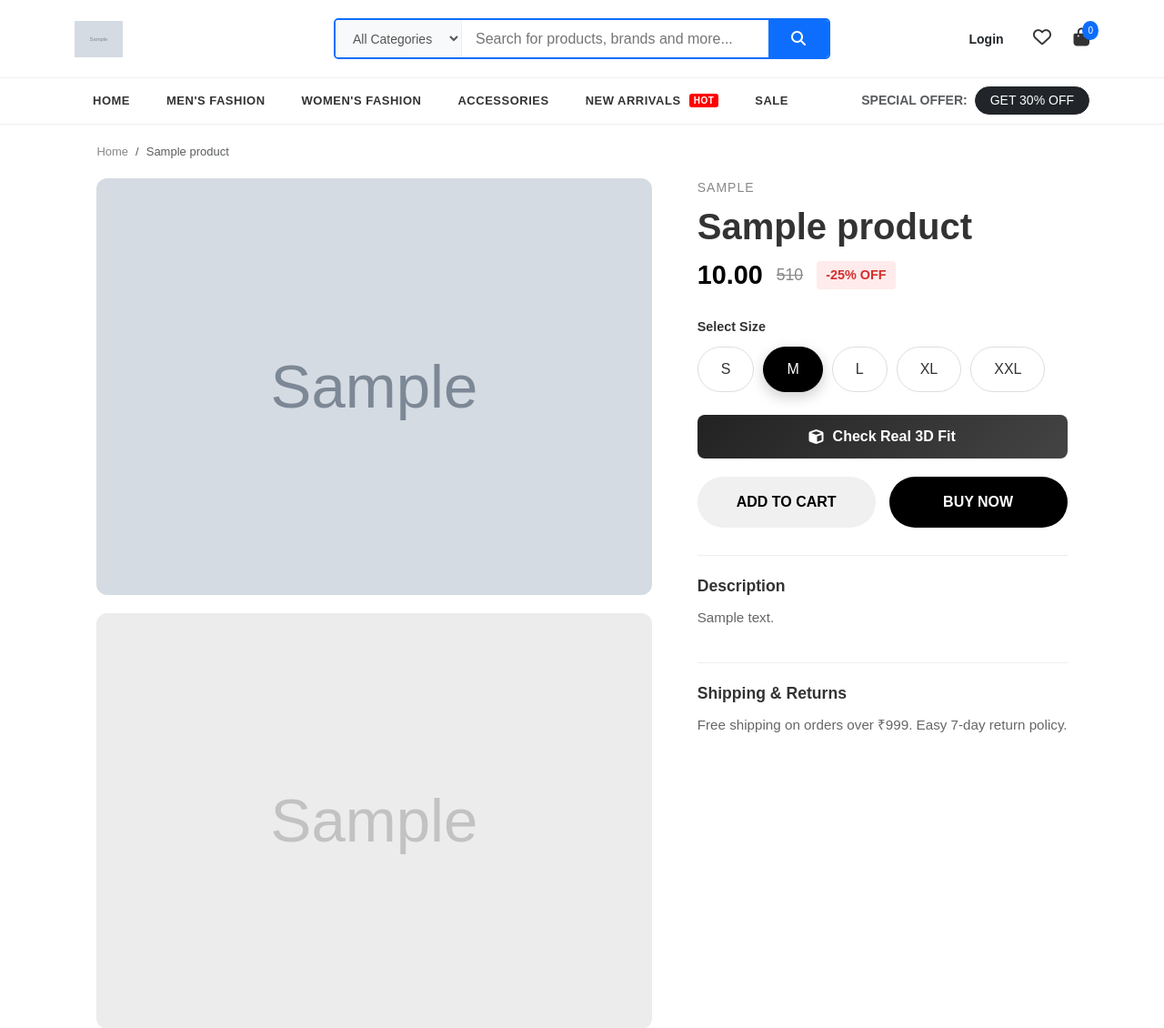
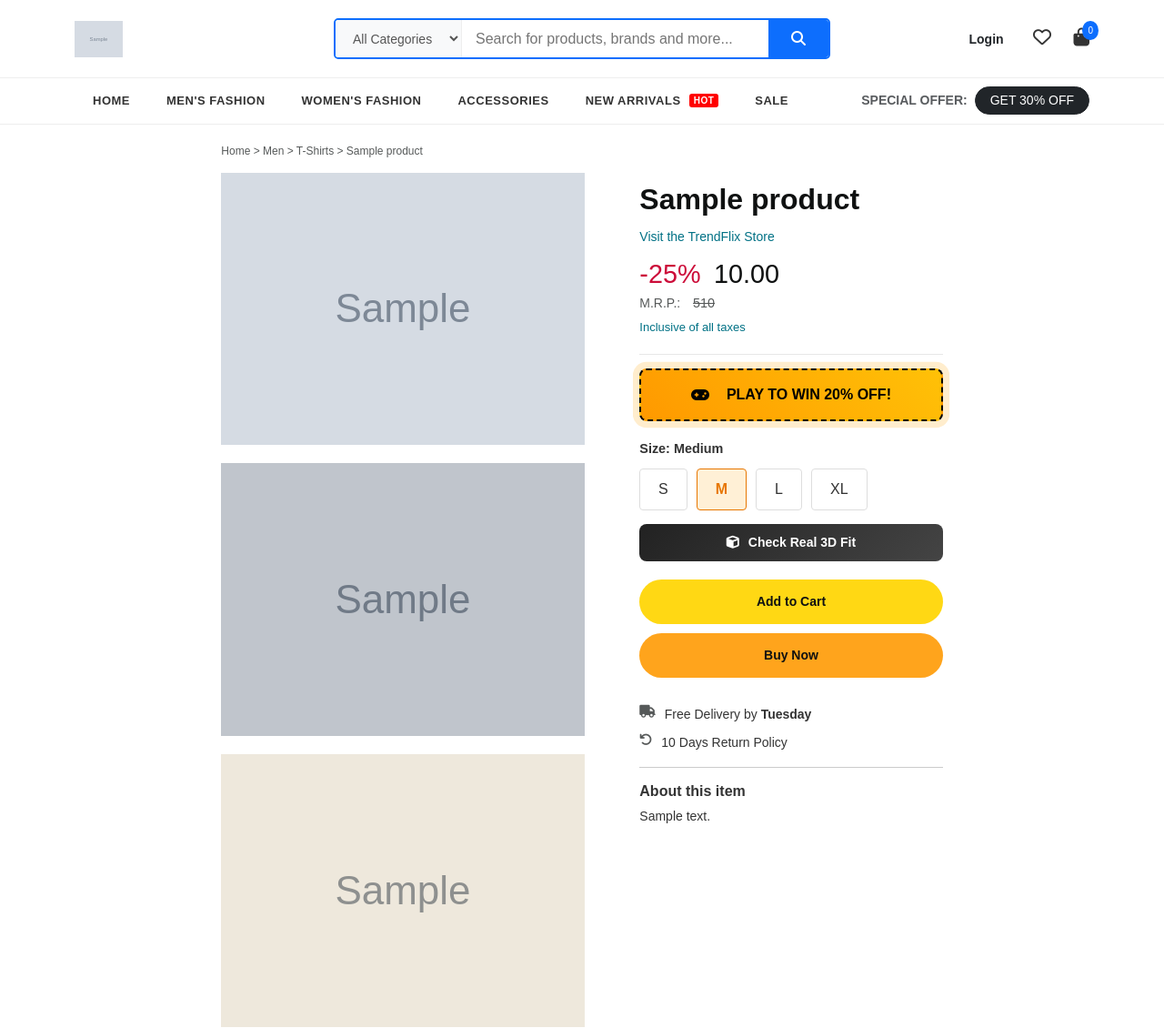
Before and after one commit to zahidbasha353-droid/trendflix-live, a Django app: page /product/1/ in a window 1280 px wide. Shown: the part 35-1165 px from the top of the page at 91% size. Run offline with Django 5.2, Linux system fonts and the light colour scheme; tables that the repository leaves empty hold one stand-in row (values such as "Sample post"); grey boxes marked "Sample" are stand-in pictures.

Commit message:
Updated Home Page with Premium Design

```diff
--- a/store/templates/store/product_detail.html
+++ b/store/templates/store/product_detail.html
@@ -5,81 +5,80 @@
 {% block content %}
 
 <style>
-    /* --- 1. NEW DESIGN STYLES (Clean & Sticky) --- */
+    /* --- 1. GENERAL LAYOUT STYLES --- */
     body { font-family: 'Arial', sans-serif; background-color: #fff; color: #333; }
 
     .product-container { max-width: 1200px; margin: 0 auto; padding: 20px; }
 
-    /* Layout Grid */
+    /* Layout: Left (Images) - Right (Details) */
     .product-wrapper {
         display: grid;
-        grid-template-columns: 1.5fr 1fr; /* Image wider than details */
-        gap: 50px;
+        grid-template-columns: 1.2fr 1fr; /* Images slightly wider */
+        gap: 60px;
         margin-bottom: 60px;
     }
 
-    /* Left Side: Gallery */
-    .product-gallery { display: flex; flex-direction: column; gap: 20px; }
+    /* LEFT SIDE: Vertical Scroll Gallery (Amazon Style) */
+    .product-gallery {
+        display: flex;
+        flex-direction: column;
+        gap: 20px;
+    }
     .product-gallery img {
         width: 100%;
-        border-radius: 12px;
-        background-color: #f4f4f4;
+        border-radius: 0px;
         object-fit: cover;
+        cursor: zoom-in;
     }
 
-    /* Right Side: Sticky Details */
+    /* RIGHT SIDE: Sticky Details */
     .product-info {
         position: sticky;
-        top: 100px; /* Header height adjust pannikalam */
+        top: 100px;
         height: fit-content;
+        padding-top: 10px;
     }
 
-    .category-tag { color: #888; font-size: 14px; margin-bottom: 10px; display: block; text-transform: uppercase; letter-spacing: 1px;}
-    .product-title { margin: 0 0 10px 0; font-size: 2.5rem; font-weight: 700; line-height: 1.1; }
+    /* Typography & Price */
+    .product-title { margin: 0 0 10px 0; font-size: 2rem; font-weight: 700; line-height: 1.2; color: #0F1111; }
+    .price-block { margin-bottom: 15px; border-bottom: 1px solid #e7e7e7; padding-bottom: 20px; }
+    .current-price { font-size: 1.8rem; font-weight: 500; color: #0F1111; }
+    .discount-badge { color: #CC0C39; font-size: 1.8rem; font-weight: 300; margin-right: 10px; }
+    .mrp-price { text-decoration: line-through; color: #565959; font-size: 0.9rem; margin-left: 10px;}
 
-    .price-block { margin-bottom: 25px; align-items: center; display: flex; gap: 15px; }
-    .current-price { font-size: 1.8rem; font-weight: bold; color: #000; }
-    .mrp-price { text-decoration: line-through; color: #888; font-size: 1.1rem; }
-    .discount-badge { background: #ffebeb; color: #d32f2f; padding: 5px 10px; border-radius: 4px; font-weight: bold; font-size: 0.9rem; }
+    /* --- 2. BUTTONS STYLES --- */
 
-    /* Size Selector - Custom Radio Style */
-    .size-wrapper { margin-bottom: 25px; }
-    .size-label { font-weight: bold; display: block; margin-bottom: 10px; font-size: 0.9rem; }
-    .size-options { display: flex; gap: 10px; flex-wrap: wrap; }
+    /* Game Button (Attention Seeker) */
+    .btn-game-offer {
+        background: linear-gradient(45deg, #ff9900, #ffc107);
+        color: #000;
+        border: 2px dashed #000;
+        width: 100%;
+        padding: 15px;
+        border-radius: 8px;
+        font-weight: 800;
+        margin-bottom: 20px;
+        cursor: pointer;
+        display: flex;
+        align-items: center;
+        justify-content: center;
+        gap: 10px;
+        transition: 0.2s;
+        text-transform: uppercase;
+        animation: pulse 2s infinite;
+    }
+    .btn-game-offer:hover { transform: scale(1.02); background: #ff9900; }
 
-    /* Hiding actual radio button */
-    .size-options input[type="radio"] { display: none; }
-
-    /* Styling the label as a button */
-    .size-btn-label {
-        border: 1px solid #ddd;
-        background: #fff;
-        padding: 12px 25px;
-        border-radius: 30px;
-        cursor: pointer;
-        transition: 0.2s;
-        font-weight: 500;
-        min-width: 50px;
-        text-align: center;
-    }
-    /* When radio is checked */
-    .size-options input[type="radio"]:checked + .size-btn-label {
-        background: #000;
-        color: #fff;
-        border-color: #000;
-        box-shadow: 0 5px 15px rgba(0,0,0,0.2);
-    }
-    .size-btn-label:hover { border-color: #000; }
-
-    /* 3D Fit Button */
+    /* 3D Fit Button (Functional) */
     .btn-3d-trial {
         background: linear-gradient(135deg, #222, #444);
         color: white;
         border: none;
         width: 100%;
-        padding: 12px;
+        padding: 10px;
         border-radius: 8px;
         font-weight: bold;
+        margin-top: 15px;
         margin-bottom: 20px;
         cursor: pointer;
         display: flex;
@@ -87,50 +86,61 @@
         justify-content: center;
         gap: 10px;
         transition: 0.3s;
+        font-size: 14px;
     }
     .btn-3d-trial:hover { background: #000; box-shadow: 0 5px 15px rgba(0,0,0,0.3); }
 
-    /* Action Buttons */
-    .action-buttons { display: grid; grid-template-columns: 1fr 1fr; gap: 15px; margin-bottom: 30px; }
-    .btn-main {
-        border: none;
-        padding: 16px 0;
-        width: 100%;
-        border-radius: 50px;
-        font-size: 16px;
-        font-weight: bold;
-        cursor: pointer;
-        text-transform: uppercase;
-        text-align: center;
-        text-decoration: none;
-    }
-    .btn-cart { background-color: #f0f0f0; color: #000; }
-    .btn-cart:hover { background-color: #e0e0e0; }
-    .btn-buy { background-color: #000; color: #fff; }
-    .btn-buy:hover { background-color: #333; }
-
-    /* Description */
-    .details-box { border-top: 1px solid #eee; padding: 20px 0; }
-    .details-title { font-weight: bold; font-size: 1.1rem; margin-bottom: 10px; }
-    .details-text { color: #666; line-height: 1.6; font-size: 0.95rem; }
-
-    /* Ratings */
-    .rating-section { margin-top: 60px; border-top: 1px solid #ddd; padding-top: 40px; display: flex; gap: 60px; align-items: center; }
-    .big-rating { font-size: 5rem; font-weight: bold; line-height: 1; }
-    .stars-container { flex-grow: 1; max-width: 400px; }
-    .star-row { display: flex; align-items: center; gap: 10px; margin-bottom: 8px; }
-    .progress-bar { background: #eee; height: 8px; width: 100%; border-radius: 4px; overflow: hidden; }
-    .fill { background: #000; height: 100%; display: block; }
-
-    /* Mobile */
-    @media (max-width: 768px) {
-        .product-wrapper { grid-template-columns: 1fr; gap: 20px; }
-        .product-info { position: static; }
-        .rating-section { flex-direction: column; align-items: flex-start; gap: 20px; }
-        .action-buttons { grid-template-columns: 1fr; }
+    @keyframes pulse {
+        0% { box-shadow: 0 0 0 0 rgba(255, 165, 0, 0.7); }
+        70% { box-shadow: 0 0 0 10px rgba(255, 165, 0, 0); }
+        100% { box-shadow: 0 0 0 0 rgba(255, 165, 0, 0); }
     }
 
-    /* --- 2. 3D MODAL STYLES (From Old Code) --- */
+    /* Size Selector */
+    .size-wrapper { margin-bottom: 15px; }
+    .size-label { font-weight: bold; display: block; margin-bottom: 10px; font-size: 0.9rem; }
+    .size-options { display: flex; gap: 10px; }
+    .size-btn-label {
+        border: 1px solid #ddd; padding: 10px 20px;
+        border-radius: 4px; cursor: pointer; transition: 0.2s;
+        min-width: 40px; text-align: center;
+    }
+    input[type="radio"]:checked + .size-btn-label {
+        border: 1px solid #e77600; background: #fff0d6; color: #e77600; font-weight:bold;
+    }
+    input[type="radio"] { display: none; }
+
+    /* Action Buttons */
+    .action-buttons { display: flex; flex-direction: column; gap: 10px; margin-bottom: 30px; }
+    .btn-main {
+        border: none; padding: 14px 0; width: 100%; border-radius: 25px;
+        font-size: 14px; font-weight: bold; cursor: pointer; text-align: center; text-decoration: none;
+    }
+    .btn-cart { background-color: #FFD814; color: #0F1111; }
+    .btn-cart:hover { background-color: #F7CA00; }
+    .btn-buy { background-color: #FFA41C; color: #0F1111; }
+    .btn-buy:hover { background-color: #FA8900; }
+
+    /* --- 3. MODAL STYLES (Game & 3D) --- */
+
+    /* Game Modal Styles */
+    .game-circle {
+        width: 150px; height: 150px;
+        background: #ff3b30; color: white;
+        border-radius: 50%; border: 5px solid white;
+        box-shadow: 0 10px 20px rgba(0,0,0,0.2);
+        display: flex; align-items: center; justify-content: center;
+        font-size: 24px; font-weight: bold;
+        cursor: pointer; user-select: none;
+        transition: transform 0.05s;
+        margin: 0 auto;
+    }
+    .game-circle:active { transform: scale(0.9); background: #d32f2f; }
+    .game-timer { font-size: 40px; font-weight: 800; color: #333; margin: 10px 0; font-family: monospace; }
+    .game-progress { height: 10px; background: #eee; border-radius: 5px; margin: 20px 0; overflow: hidden; }
+    .game-bar { height: 100%; background: #28a745; width: 0%; transition: width 0.1s; }
+
+    /* 3D Modal Styles */
     .studio-bg {
         width: 100%; height: 100%;
         background: radial-gradient(circle at center, #f8f9fa 0%, #e9ecef 100%);
@@ -159,63 +169,61 @@
         z-index: 50; display: flex; align-items: center; gap: 10px;
     }
     .status-dot { width: 12px; height: 12px; border-radius: 50%; background: #28a745; }
+
+    /* Responsive */
+    @media (max-width: 768px) {
+        .product-wrapper { grid-template-columns: 1fr; gap: 20px; }
+        .product-info { position: static; }
+    }
 </style>
 
 <div class="product-container">
 
-    <nav aria-label="breadcrumb">
-        <ol class="breadcrumb" style="background:none; padding:0; margin-bottom:20px; font-size:13px; color:#888;">
-            <li class="breadcrumb-item"><a href="{% url 'home' %}" style="color:#888; text-decoration:none;">Home</a></li>
-            <li class="breadcrumb-item active" aria-current="page">{{ product.name }}</li>
-        </ol>
+    <nav style="font-size:12px; color:#565959; margin-bottom:15px;">
+        Home > Men > T-Shirts > {{ product.name }}
     </nav>
 
     <div class="product-wrapper">
 
         <div class="product-gallery">
             {% if product.image_url %}
-                <img src="{{ product.image_url }}" alt="{{ product.name }}">
-                <img src="{{ product.image_url }}" style="opacity:0.5; filter:grayscale(100%);" title="Gallery Placeholder">
+                <img src="{{ product.image_url }}" alt="Front View">
+                <img src="{{ product.image_url }}" style="filter: brightness(0.9);" alt="Side View">
+                <img src="{{ product.image_url }}" style="filter: sepia(0.3);" alt="Detail View">
+                <img src="{{ product.image_url }}" style="filter: grayscale(1);" alt="Back View">
             {% elif product.image %}
-                <img src="{{ product.image.url }}" alt="{{ product.name }}">
-                <img src="{{ product.image.url }}" style="opacity:0.5; filter:grayscale(100%);">
+                <img src="{{ product.image.url }}" alt="Front View">
+                <img src="{{ product.image.url }}" style="filter: brightness(0.9);" alt="Side View">
             {% else %}
-                <img src="https://via.placeholder.com/600" alt="No Image">
+                <img src="https://via.placeholder.com/600x700" alt="No Image">
             {% endif %}
         </div>
 
         <div class="product-info">
-            <span class="category-tag">{{ product.category }}</span>
             <h1 class="product-title">{{ product.name }}</h1>
+            <a href="#" style="font-size:14px; color:#007185; text-decoration:none;">Visit the TrendFlix Store</a>
 
-            <div class="price-block">
+            <div class="price-block mt-2">
+                <span class="discount-badge">-25%</span>
                 <span class="current-price">{{ product.selling_price|currency:request }}</span>
-                {% if product.cost_price %}
-                    <span class="mrp-price">{{ product.cost_price|add:"500"|currency:request }}</span>
-                    <span class="discount-badge">-25% OFF</span>
-                {% endif %}
+                <div style="color:#565959; font-size:14px;">M.R.P.: <span class="mrp-price">{{ product.cost_price|add:"500"|currency:request }}</span></div>
+                <div style="font-size:13px; color:#007185; margin-top:5px;">Inclusive of all taxes</div>
             </div>
+
+            <button class="btn-game-offer" data-bs-toggle="modal" data-bs-target="#gameModal">
+                <i class="fas fa-gamepad"></i> &nbsp; Play to Win 20% Off!
+            </button>
 
             <form action="{% url 'add_to_cart' product.id %}" method="POST">
                 {% csrf_token %}
 
                 <div class="size-wrapper">
-                    <span class="size-label">Select Size</span>
+                    <span class="size-label">Size: Medium</span>
                     <div class="size-options">
-                        <input type="radio" name="size" id="size-s" value="S">
-                        <label for="size-s" class="size-btn-label">S</label>
-
-                        <input type="radio" name="size" id="size-m" value="M" checked>
-                        <label for="size-m" class="size-btn-label">M</label>
-
-                        <input type="radio" name="size" id="size-l" value="L">
-                        <label for="size-l" class="size-btn-label">L</label>
-
-                        <input type="radio" name="size" id="size-xl" value="XL">
-                        <label for="size-xl" class="size-btn-label">XL</label>
-
-                        <input type="radio" name="size" id="size-xxl" value="XXL">
-                        <label for="size-xxl" class="size-btn-label">XXL</label>
+                        <input type="radio" name="size" id="s" value="S"><label for="s" class="size-btn-label">S</label>
+                        <input type="radio" name="size" id="m" value="M" checked><label for="m" class="size-btn-label">M</label>
+                        <input type="radio" name="size" id="l" value="L"><label for="l" class="size-btn-label">L</label>
+                        <input type="radio" name="size" id="xl" value="XL"><label for="xl" class="size-btn-label">XL</label>
                     </div>
                 </div>
 
@@ -229,48 +237,61 @@
                 </div>
             </form>
 
-            <div class="details-box">
-                <div class="details-title">Description</div>
-                <p class="details-text">
-                    {{ product.description|default:"Loose-fit sweatshirt hoodie in medium weight cotton-blend fabric. Soft brushed inside for comfort." }}
-                </p>
+            <div style="font-size:14px; color:#333;">
+                <div style="display:flex; gap:10px; margin-bottom:10px;">
+                    <i class="fas fa-truck" style="color:#565959;"></i> <span>Free Delivery by <b>Tuesday</b></span>
+                </div>
+                <div style="display:flex; gap:10px;">
+                    <i class="fas fa-undo" style="color:#565959;"></i> <span>10 Days Return Policy</span>
+                </div>
             </div>
 
-            <div class="details-box">
-                <div class="details-title">Shipping & Returns</div>
-                <p class="details-text">Free shipping on orders over ₹999. Easy 7-day return policy.</p>
+            <hr>
+            <h4 style="font-size:16px; font-weight:bold;">About this item</h4>
+            <p style="font-size:14px; color:#333; line-height:1.5;">{{ product.description }}</p>
         </div>
     </div>
 </div>
 
-    <div class="rating-section">
-        <div>
-            <div class="big-rating">4.5</div>
-            <p style="color: #666;">(50 Reviews)</p>
-        </div>
-        <div class="stars-container">
-            <div class="star-row"><span>5 ★</span> <div class="progress-bar"><span class="fill" style="width: 70%"></span></div></div>
-            <div class="star-row"><span>4 ★</span> <div class="progress-bar"><span class="fill" style="width: 20%"></span></div></div>
-            <div class="star-row"><span>3 ★</span> <div class="progress-bar"><span class="fill" style="width: 5%"></span></div></div>
-        </div>
+<div class="modal fade" id="gameModal" tabindex="-1" data-bs-backdrop="static">
+    <div class="modal-dialog modal-dialog-centered">
+        <div class="modal-content text-center p-4">
+            <div class="modal-header border-0">
+                <button type="button" class="btn-close" data-bs-dismiss="modal"></button>
             </div>
 
-    <div class="mt-5 mb-5">
-        <h2 style="font-size:1.5rem; font-weight:bold; margin-bottom:20px;">You might also like</h2>
-        <div style="display: grid; grid-template-columns: repeat(auto-fit, minmax(200px, 1fr)); gap: 20px;">
-            <div style="cursor:pointer;">
-                <img src="https://images.unsplash.com/photo-1576566588028-4147f3842f27?q=80&w=400" style="width:100%; border-radius:10px;">
-                <h3 style="font-size:16px; margin:10px 0 5px;">Gradient Tee</h3>
-                <div style="color:#666;">$22.00</div>
+            <div id="gameStart">
+                <h3 class="fw-bold mb-3">⚡ Speed Finger Challenge!</h3>
+                <p>Tap the button <b>50 times</b> in just <b>10 seconds</b> to unlock a special coupon!</p>
+                <div class="alert alert-warning small">
+                    <i class="fas fa-info-circle"></i> Coupon valid only if you buy now!
                 </div>
-            <div style="cursor:pointer;">
-                <img src="https://images.unsplash.com/photo-1523381210434-271e8be1f52b?q=80&w=400" style="width:100%; border-radius:10px;">
-                <h3 style="font-size:16px; margin:10px 0 5px;">Striped Jacket</h3>
-                <div style="color:#666;">$45.00</div>
+                <button class="btn btn-dark btn-lg w-100 fw-bold" onclick="startGame()">START GAME 🚀</button>
+            </div>
+
+            <div id="gamePlay" style="display: none;">
+                <div class="game-timer" id="timerDisplay">10.00</div>
+                <div class="game-circle" id="tapBtn" onclick="tapAction()">
+                    <span id="scoreDisplay">0</span> / 50
+                </div>
+                <div class="game-progress"><div class="game-bar" id="progressBar"></div></div>
+            </div>
+
+            <div id="gameWin" style="display: none;">
+                <h2 class="text-success fw-bold">🎉 YOU WON! 🎉</h2>
+                <div class="bg-light p-3 border border-dashed border-dark rounded mb-3">
+                    <span class="fs-2 fw-bold text-danger" style="letter-spacing: 2px;">SPEEDY20</span>
+                </div>
+                <button class="btn btn-warning w-100 fw-bold" data-bs-dismiss="modal">Okay, I'll Buy Now!</button>
+            </div>
+
+            <div id="gameLose" style="display: none;">
+                <h2 class="text-secondary fw-bold">😢 Time's Up!</h2>
+                <h1 style="font-size: 50px;">🐌</h1>
+                <button class="btn btn-outline-dark w-100 mt-3" onclick="resetGame()">Try Again 🔄</button>
             </div>
         </div>
     </div>
-
 </div>
 
 <div class="modal fade" id="real3DModal" tabindex="-1" aria-hidden="true">
@@ -280,32 +301,25 @@
 
                 <div class="col-lg-3 p-4 d-flex flex-column justify-content-center bg-white shadow-sm" style="z-index:100;">
                     <h4 class="fw-bold mb-4 text-dark"><i class="fas fa-user-cog me-2"></i>Fit Config</h4>
-
                     <div class="mb-4">
                         <label class="small fw-bold text-muted mb-2">GENDER</label>
                         <div class="btn-group w-100" role="group">
-                            <input type="radio" class="btn-check" name="realGender" id="rg_male" autocomplete="off" checked onclick="setRealGender('male')">
+                            <input type="radio" class="btn-check" name="realGender" id="rg_male" checked onclick="setRealGender('male')">
                             <label class="btn btn-outline-dark" for="rg_male">Male</label>
-
-                            <input type="radio" class="btn-check" name="realGender" id="rg_female" autocomplete="off" onclick="setRealGender('female')">
+                            <input type="radio" class="btn-check" name="realGender" id="rg_female" onclick="setRealGender('female')">
                             <label class="btn btn-outline-dark" for="rg_female">Female</label>
                         </div>
                     </div>
-
                     <div class="mb-4">
                         <label class="small fw-bold text-muted">HEIGHT (CM) - <span id="valHeight">175</span></label>
                         <input type="range" class="form-range" min="150" max="210" value="175" id="rangeHeight" oninput="updateRealFit()">
                     </div>
-
                     <div class="mb-4">
                         <label class="small fw-bold text-muted">WEIGHT (KG) - <span id="valWeight">75</span></label>
                         <input type="range" class="form-range" min="50" max="150" value="75" id="rangeWeight" oninput="updateRealFit()">
                     </div>
-
                     <div class="mt-auto">
-                        <button class="btn btn-dark w-100 fw-bold rounded-pill py-3" data-bs-dismiss="modal">
-                            Close & Buy
-                        </button>
+                        <button class="btn btn-dark w-100 fw-bold rounded-pill py-3" data-bs-dismiss="modal">Confirm Size</button>
                     </div>
                 </div>
 
@@ -314,9 +328,7 @@
                         <div class="status-dot" id="statusDot"></div>
                         <span id="fitStatus">Perfect Fit</span>
                     </div>
-
                     <div id="realModel" class="model-container" style="background-image: url('https://purepng.com/public/uploads/large/purepng.com-mannequinmannequinarticulated-dollmodeldummy-1421526462719d3f1l.png');"></div>
-
                     <div class="shirt-layer" id="realShirtContainer">
                         {% if product.image_url %}
                             <img src="{{ product.image_url }}" class="shirt-img">
@@ -327,6 +339,7 @@
                         {% endif %}
                     </div>
                 </div>
+
             </div>
             <button type="button" class="btn-close position-absolute top-0 end-0 m-4" data-bs-dismiss="modal"></button>
         </div>
@@ -337,14 +350,65 @@
 
 {% block extra_js %}
 <script>
-    // --- JS FOR 3D MODEL (Preserved) ---
+    // --- 1. GAME LOGIC ---
+    let clicks = 0;
+    let timeLeft = 10.00;
+    let gameTimer;
+    let isPlaying = false;
+    const targetClicks = 50;
+
+    function startGame() {
+        document.getElementById('gameStart').style.display = 'none';
+        document.getElementById('gamePlay').style.display = 'block';
+        document.getElementById('gameLose').style.display = 'none';
+        document.getElementById('gameWin').style.display = 'none';
+
+        clicks = 0; timeLeft = 10.00; isPlaying = true; updateScore();
+
+        gameTimer = setInterval(() => {
+            timeLeft -= 0.01;
+            document.getElementById('timerDisplay').innerText = timeLeft.toFixed(2);
+            if (timeLeft <= 0) endGame(false);
+        }, 10);
+    }
+
+    function tapAction() {
+        if (!isPlaying) return;
+        clicks++;
+        updateScore();
+
+        let rot = Math.random() * 20 - 10;
+        document.getElementById('tapBtn').style.transform = `scale(0.95) rotate(${rot}deg)`;
+        setTimeout(() => { document.getElementById('tapBtn').style.transform = `scale(1) rotate(0deg)`; }, 50);
+
+        if (clicks >= targetClicks) endGame(true);
+    }
+
+    function updateScore() {
+        document.getElementById('scoreDisplay').innerText = clicks;
+        document.getElementById('progressBar').style.width = (clicks / targetClicks) * 100 + "%";
+    }
+
+    function endGame(win) {
+        clearInterval(gameTimer);
+        isPlaying = false;
+        document.getElementById('gamePlay').style.display = 'none';
+        if (win) document.getElementById('gameWin').style.display = 'block';
+        else document.getElementById('gameLose').style.display = 'block';
+    }
+
+    function resetGame() {
+        document.getElementById('gameLose').style.display = 'none';
+        document.getElementById('gameStart').style.display = 'block';
+    }
+
+    // --- 2. 3D FIT LOGIC ---
     const maleRealUrl = "https://purepng.com/public/uploads/large/purepng.com-mannequinmannequinarticulated-dollmodeldummy-1421526462719d3f1l.png";
     const femaleRealUrl = "https://pngimg.com/uploads/mannequin/mannequin_PNG17.png";
 
     function setRealGender(gender) {
         const model = document.getElementById('realModel');
         const shirt = document.getElementById('realShirtContainer');
-
         if(gender === 'male') {
             model.style.backgroundImage = `url('${maleRealUrl}')`;
             shirt.style.top = "21%"; shirt.style.width = "155px";
@@ -358,7 +422,6 @@
     function updateRealFit() {
         const height = document.getElementById('rangeHeight').value;
         const weight = document.getElementById('rangeWeight').value;
-
         document.getElementById('valHeight').innerText = height;
         document.getElementById('valWeight').innerText = weight;
 
```
Lines whose indentation alone changed are shown as unchanged.
